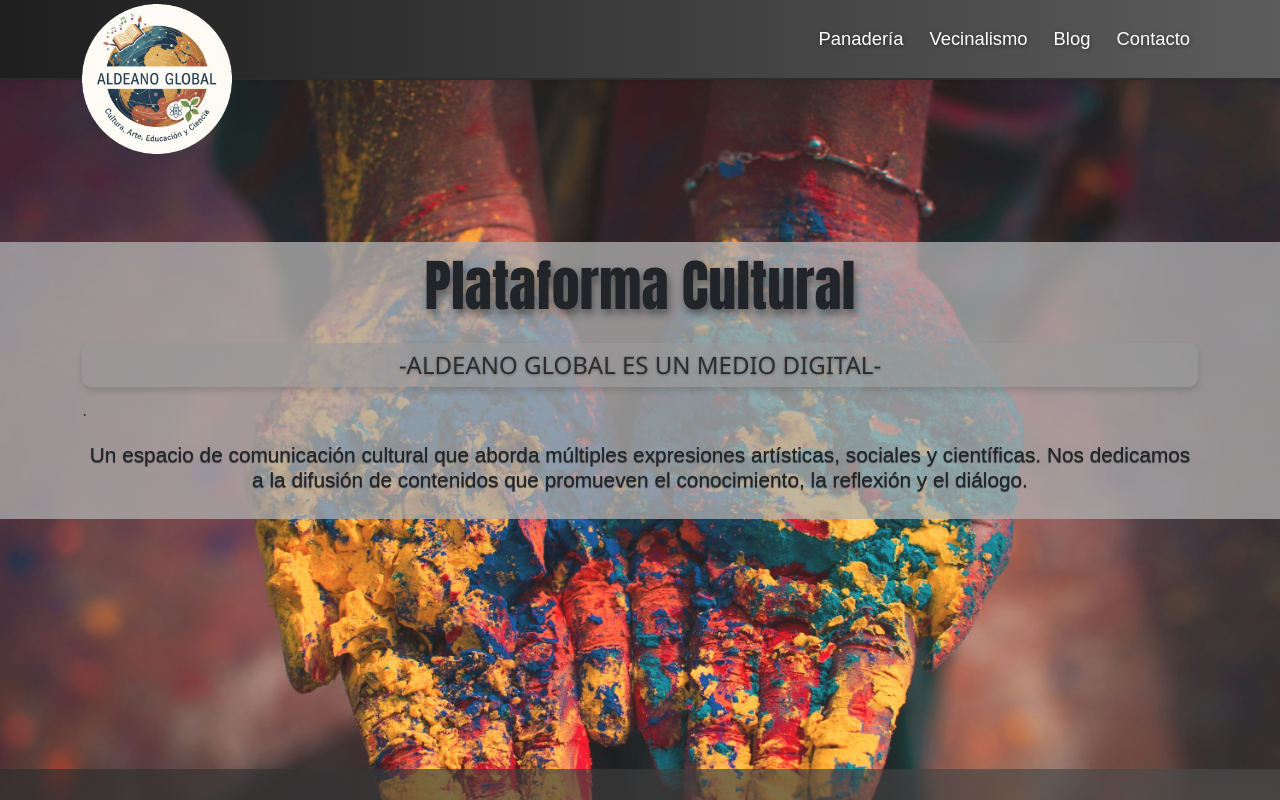
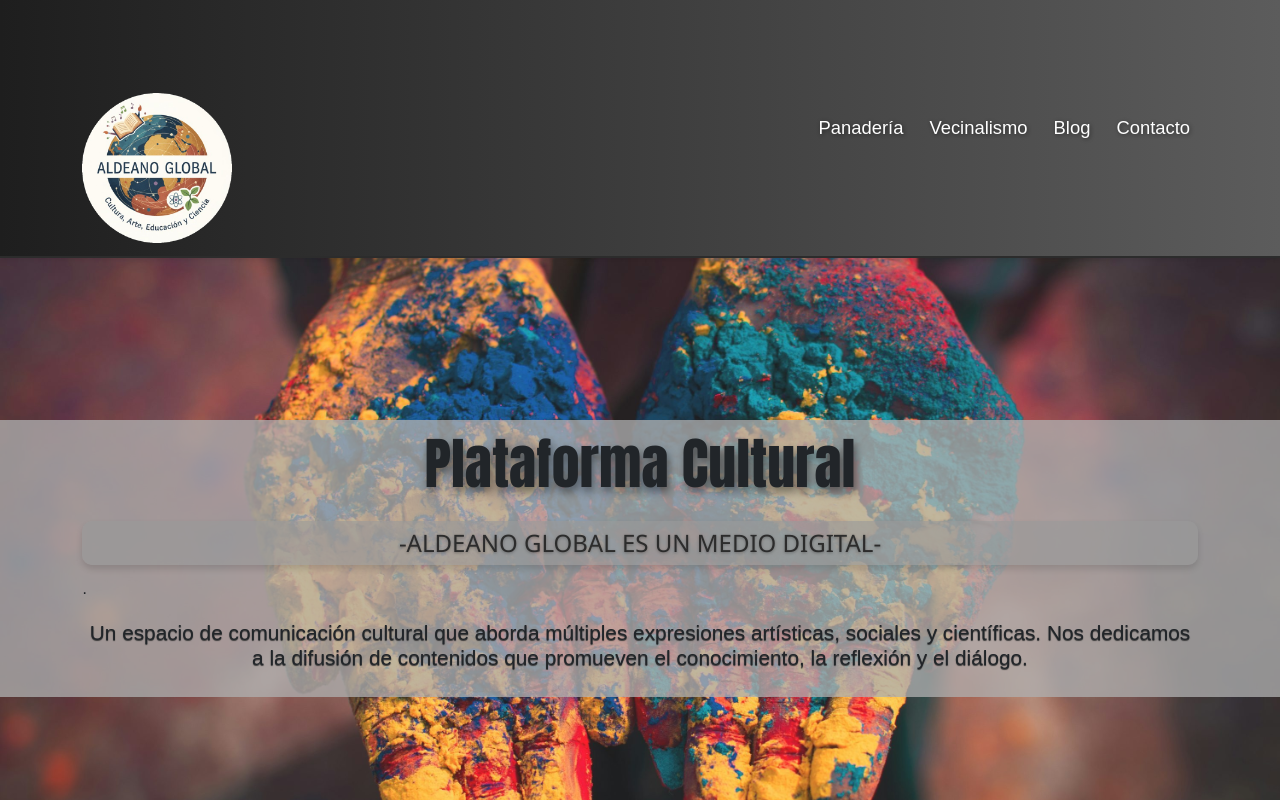
Before and after one commit to marianof87/aldeano_global, a Next.js app: page / in a window 1280 px wide. Shown: the top 800 px of the page. Built offline with nearby package versions, Linux system fonts and the light colour scheme.

Commit message:
header para moviles

```diff
--- a/src/components/Header.tsx
+++ b/src/components/Header.tsx
@@ -4,7 +4,7 @@ import Image from 'next/image';
 export default function Header() {
   return (
     <header>
-      <nav className="navbar navbar-expand-lg navbar-light bg-light shadow-sm">
+      <nav className="navbar navbar-expand-lg navbar-dark shadow-sm">
         <div className="container">
           <Link href="/" className="navbar-brand d-flex align-items-center">
             <Image
--- a/src/pages/_app.tsx
+++ b/src/pages/_app.tsx
@@ -1,8 +1,12 @@
-// src/pages/_app.tsx
+import { useEffect } from "react";
 import "bootstrap/dist/css/bootstrap.min.css"; // ← primero Bootstrap
 import "@/styles/globals.css";                 // ← luego tus estilos (sobrescriben a Bootstrap)
 import type { AppProps } from "next/app";
 
 export default function App({ Component, pageProps }: AppProps) {
+  useEffect(() => {
+    require("bootstrap/dist/js/bootstrap.bundle.min.js");
+  }, []);
+
   return <Component {...pageProps} />;
 }
--- a/src/styles/globals.css
+++ b/src/styles/globals.css
@@ -242,7 +242,7 @@ main {
 /* Header — gradiente gris */
 .navbar {
   background: linear-gradient(90deg, #1e1e1e, #5c5c5c) !important;
-  height: 80px;
+  min-height: 80px;
   display: flex;
   align-items: center;
   box-shadow: 0 2px 8px rgba(0, 0, 0, 0.25);
```
